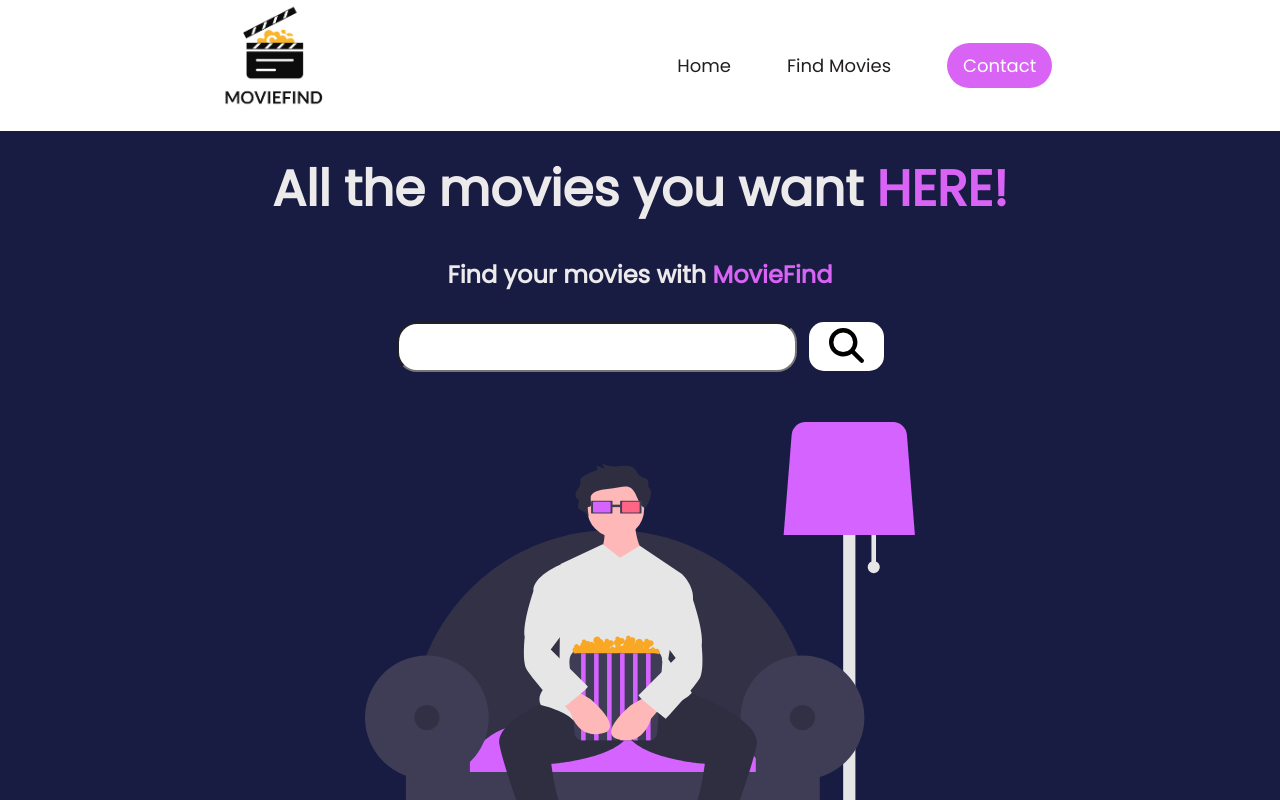
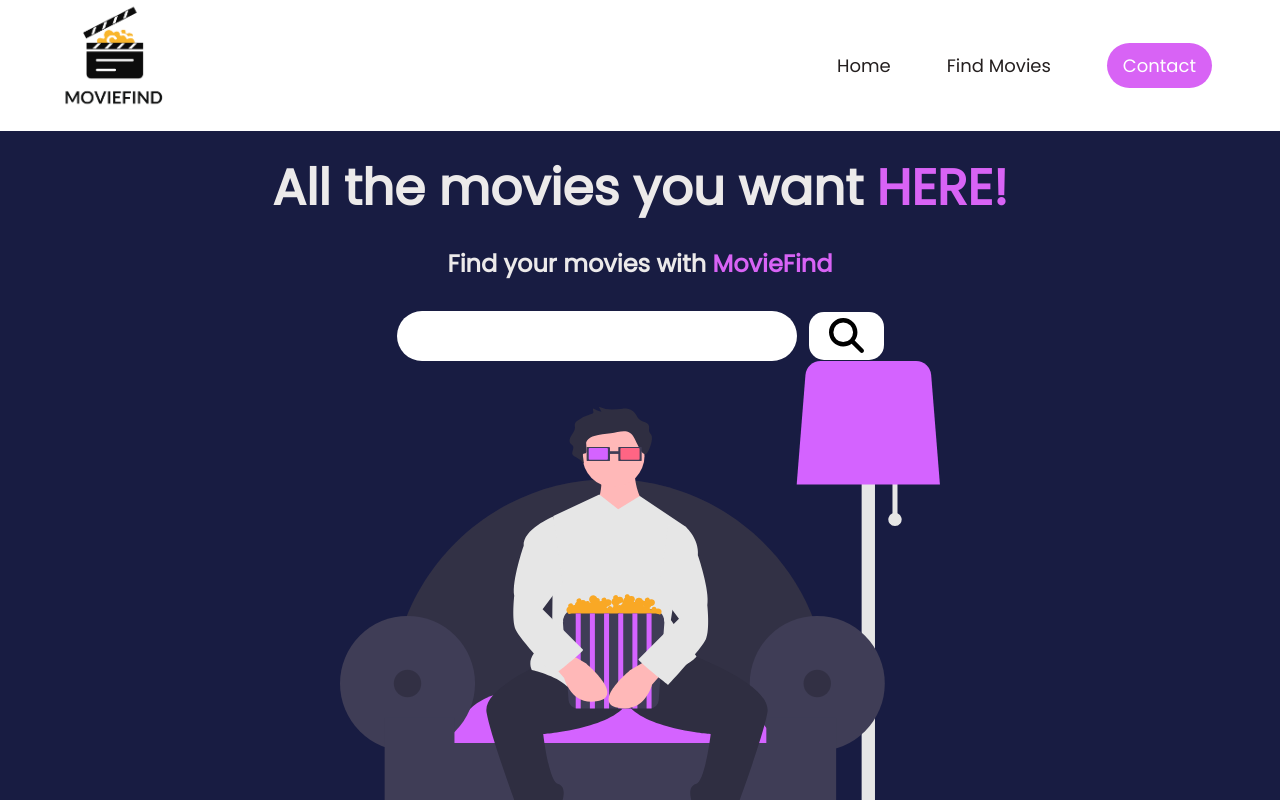
Before and after one commit to wyuan19asu/MovieFind, a React (Create React App) app: page / in a window 1280 px wide. Shown: the top 800 px of the page. Built offline with nearby package versions, Linux system fonts and the light colour scheme.

Commit message:
ui for movies

```diff
--- a/src/index.css
+++ b/src/index.css
@@ -2,7 +2,8 @@
 
 :root {
   --primary-color: rgb(216, 99, 245);
-  --font-color: rgb(36, 31, 31);
+  --background-color: rgb(24, 28, 66);
+
 }
 
 * {
@@ -10,17 +11,36 @@
   margin: 0;
   padding: 0;
   font-family: 'Poppins', sans-serif;
+
+}
+
+.App {
+  display: flex;
+  flex-direction: column;
+  min-height: 100vh;
+}
+
+html {
+  scroll-behavior: smooth;
 }
 
 html,
 body {
-  height: 100vh;
+  max-width: 100vw;
+  overflow-x: hidden;
+}
+
+nav {
+  display: flex;
 }
 
 .nav__bar {
   display: flex;
-  justify-content: space-around;
-  padding: 0 50px;
+  justify-content: space-between;
+  align-items: center;
+  margin: 0 auto;
+  width: 100%;
+  max-width: 1200px;
 }
 
 .nav__logo--img {
@@ -84,17 +104,16 @@ a {
 }
 
 .home__image {
-  margin-top: 50px;
-  width: 550px;
+  width: 600px;
 }
 
 .home__container {
   display: flex;
   flex-direction: column;
-  justify-content: space-between;
+  justify-content: space-around;
   align-items: center;
-  padding: 20.5px 0;
-  background-color: rgb(24, 28, 66);
+  min-height: 100vh;
+  background-color: var(--background-color);
 }
 
 .home__title,
@@ -104,7 +123,7 @@ a {
 
 .home__title {
   font-size: 50px;
-  margin-bottom: 30px;
+  margin: 20px 0
 }
 
 .home__subtitle {
@@ -121,8 +140,14 @@ a {
   font-size: 20px;
   width: 400px;
   height: 50px;
-  border-radius: 20px;
+  border-radius: 26px;
   padding: 0 20px;
+  border: none;
+}
+
+.search__bar--input:focus {
+  outline-color: var(--primary-color);
+  transition: all 300ms ease;
 }
 
 .search__button {
@@ -144,4 +169,30 @@ a {
   font-size: 35px;
 }
 
+.row {
+  width: 100%;
+  max-width: 1200px;
+  margin: 0 auto;
+}
+
 /*  */
+.find__movies--container {
+  background-color: var(--background-color);
+  color: white;
+  padding: 26px 0;
+  min-height: 100vh;
+}
+
+.movies__card--container {
+  display: flex;
+  flex-wrap: wrap;
+}
+
+.movie__card {
+  padding: 24px;
+}
+
+.movieImg {
+  width: 240px;
+  height: 340px;
+}
```
